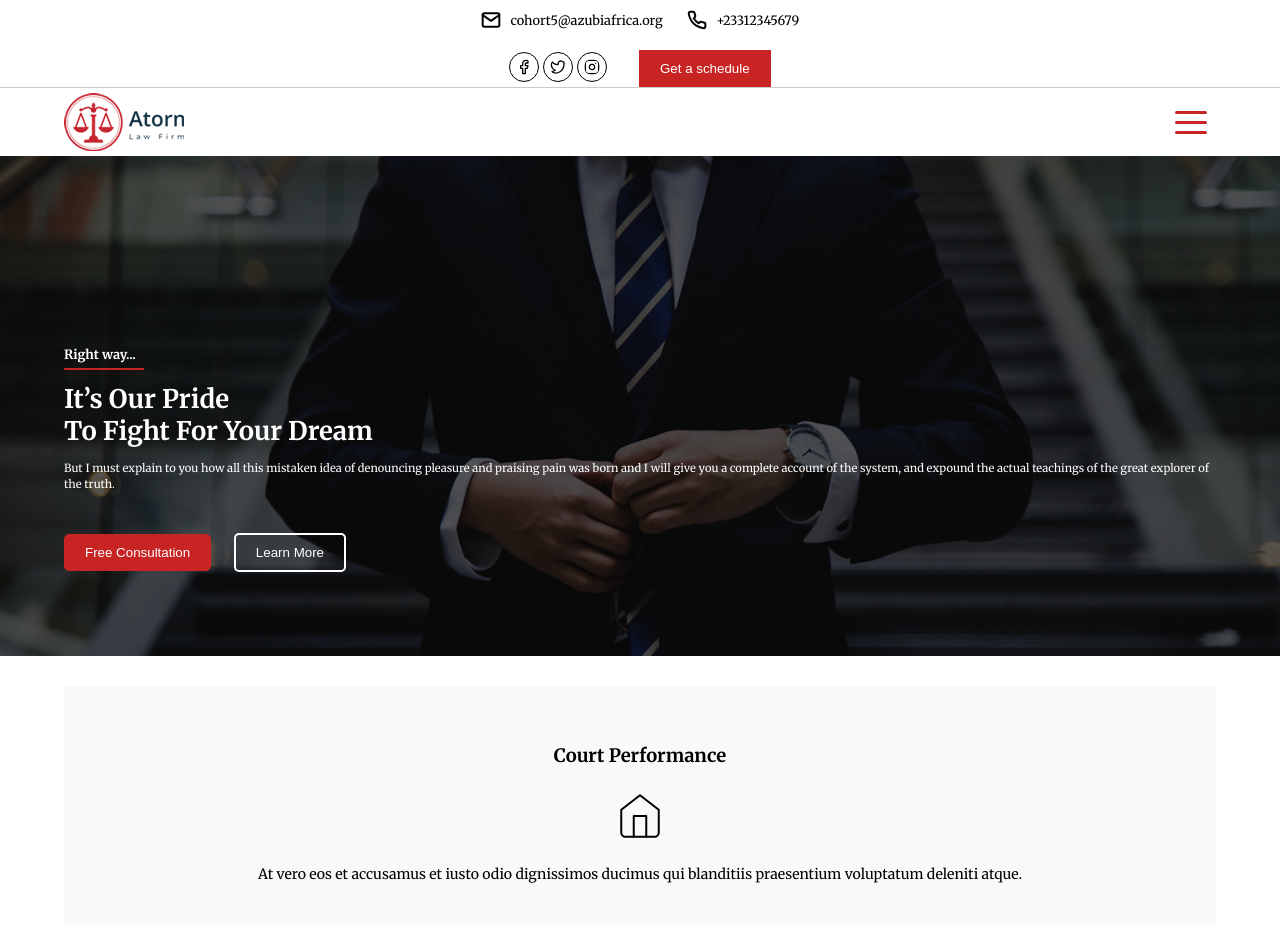
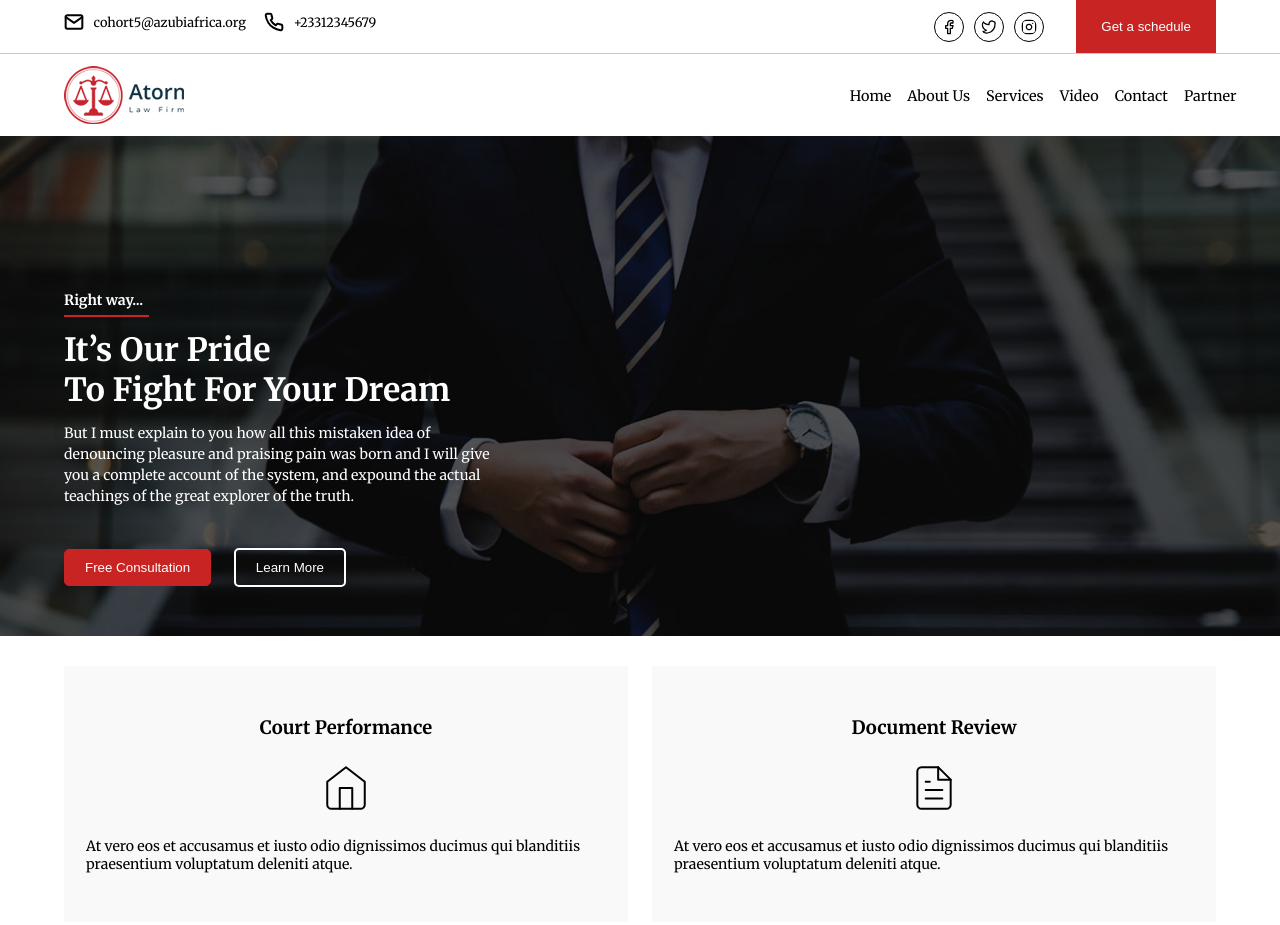
Before and after one commit to iamernesto14/AzubiProject, a plain HTML site: page index.html in a window 1280 px wide. Shown: the top 925 px of the page. Drawn offline with Linux system fonts and the light colour scheme.

Commit message:
fix tablet view

```diff
--- a/index.html
+++ b/index.html
@@ -36,7 +36,7 @@
         </div>
 
         <div class="down-container">
-          <div class="down-icons">
+          <div class="down_icons">
             <img class="social" src="./asset/icons/facebook.svg" alt="" />
             <img class="social" src="./asset/icons/twitter.svg" alt="" />
             <img class="social" src="./asset/icons/instagram.svg" alt="" />
@@ -52,7 +52,6 @@
           <span class="bar"></span>
           <span class="bar"></span>
         </div>
-      </div>
 
         <nav>
           <ul class="nav_links">
@@ -64,6 +63,9 @@
             <li><a href="/">Partner</a></li>
           </ul>
         </nav>
+      </div>
+
+
       <div class="overlay"></div>
     </header>
 
--- a/styles.css
+++ b/styles.css
@@ -74,6 +74,13 @@ body {
     border-radius: 50%;
 }
 
+.down_icons {
+    display: flex;
+    justify-content: center;
+    align-items: center;
+    gap: 10px;
+}
+
 button {
     padding: 10px 20px;
     border: 1px solid var(--pure-red);
@@ -82,10 +89,14 @@ button {
 }
 
 .nav-logo {
-    padding: 5px 5%;
+    /* padding: 5px 5%; */
     display: flex;
     justify-content: space-between;
     align-items: center;
+}
+
+.nav-logo img {
+    margin: 0 5%;
 }
 
 header {
@@ -154,6 +165,7 @@ nav li a {
     align-items: center;
     flex-direction: column;
     /* gap: 5px; */
+    margin: 0 5%;
     border: none;
     overflow: hidden;
 }
@@ -248,6 +260,8 @@ h1 {
 
 .work {
     padding: 30px 5%;
+    display: grid;
+    grid-template-columns: 1fr;
 }
 
 .work_card {
@@ -298,6 +312,7 @@ h1 {
 
 .about_us .para1 {
     font-size: 0.82rem;
+    color: var(--offWhite);
 }
 
 
@@ -316,7 +331,9 @@ h1 {
     align-items: center;
     gap: 10px;
     margin: 7px 0;
+    color: var(--offWhite);
 }
+
 
 .signature_container {
     margin: 18px 5%;
@@ -603,3 +620,116 @@ footer li a {
     padding: 2rem 0;
     border-top: 1px solid var(--dark-gray);
 }
+
+/* media queries */
+
+/* Tablet view */
+@media only screen and (min-width: 768px) {
+    .top_container {
+        display: flex;
+        justify-content: space-between;
+        align-items: center;
+        border-bottom: 1px solid var(--gray);
+    }
+
+    .top_container button {
+        padding: 18px 24px;
+    }
+
+    .top {
+        justify-content: flex-start;
+        gap: 18px;
+        width: 100px;
+        padding-top: 0;
+        padding-bottom: 0;
+    }
+
+    .down-container {
+        border-bottom: none;
+    }
+
+
+    /* nav */
+    .nav-logo {
+        padding: 12px 0;
+    }
+
+    nav {
+        position: relative;
+        top: 0;
+        width: 100%;
+        z-index: 99;
+        opacity: 1;
+        visibility: visible;
+    }
+
+    nav ul {
+        margin: 0 5%;
+        background-color: transparent;
+        display: flex;
+        justify-content: flex-end;
+        gap: 16px;
+        align-items: center;
+    }
+
+    nav li {
+        list-style: none;
+        padding: 0;
+        border-bottom: none;
+    }
+
+    nav li a {
+        font-family: 'Merriweather', serif;
+        font-size: 0.9rem;
+        color: var(--black);
+        text-decoration: none;
+    }
+
+    .toggle {
+        /* display: hidden; */
+        visibility: hidden;
+    }
+
+    /* hero section */
+    .hero p {
+        max-width: 440px;
+        font-size: 0.88rem;
+    }
+
+    h1 {
+        font-size: 2rem;
+    }
+
+    .hero h3 {
+        font-size: 0.88rem;
+        width: 85px;
+    }
+
+    /* work section */
+    .work {
+        grid-template-columns: repeat(2, 1fr);
+        gap: 1.5rem;
+    }
+
+    .work_card {
+        border-bottom: none;
+        padding: 22px;
+    }
+
+    .signature_container {
+        padding: 30px 10% 60px;
+    }
+
+    .signature_content {
+        padding: 50px;
+    }
+
+    .signature_content h3 {
+        font-size: 1.9rem;
+    }
+
+    /* footer section */
+    .footer_content {
+        /* flex-direction: row; */
+    }
+}
```
Also changed, not shown: asset/images/about img.png. Lines whose indentation alone changed are shown as unchanged.
